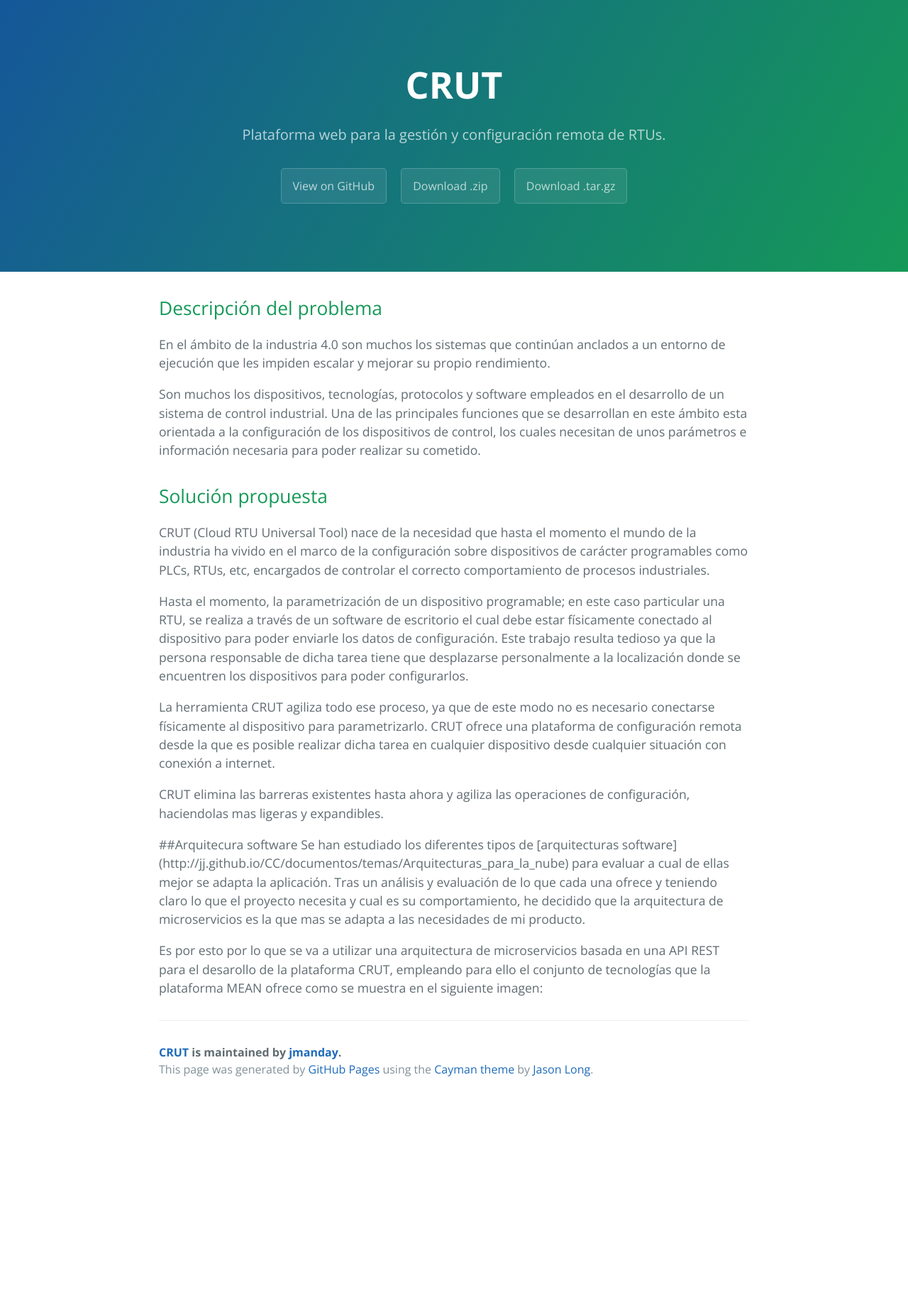
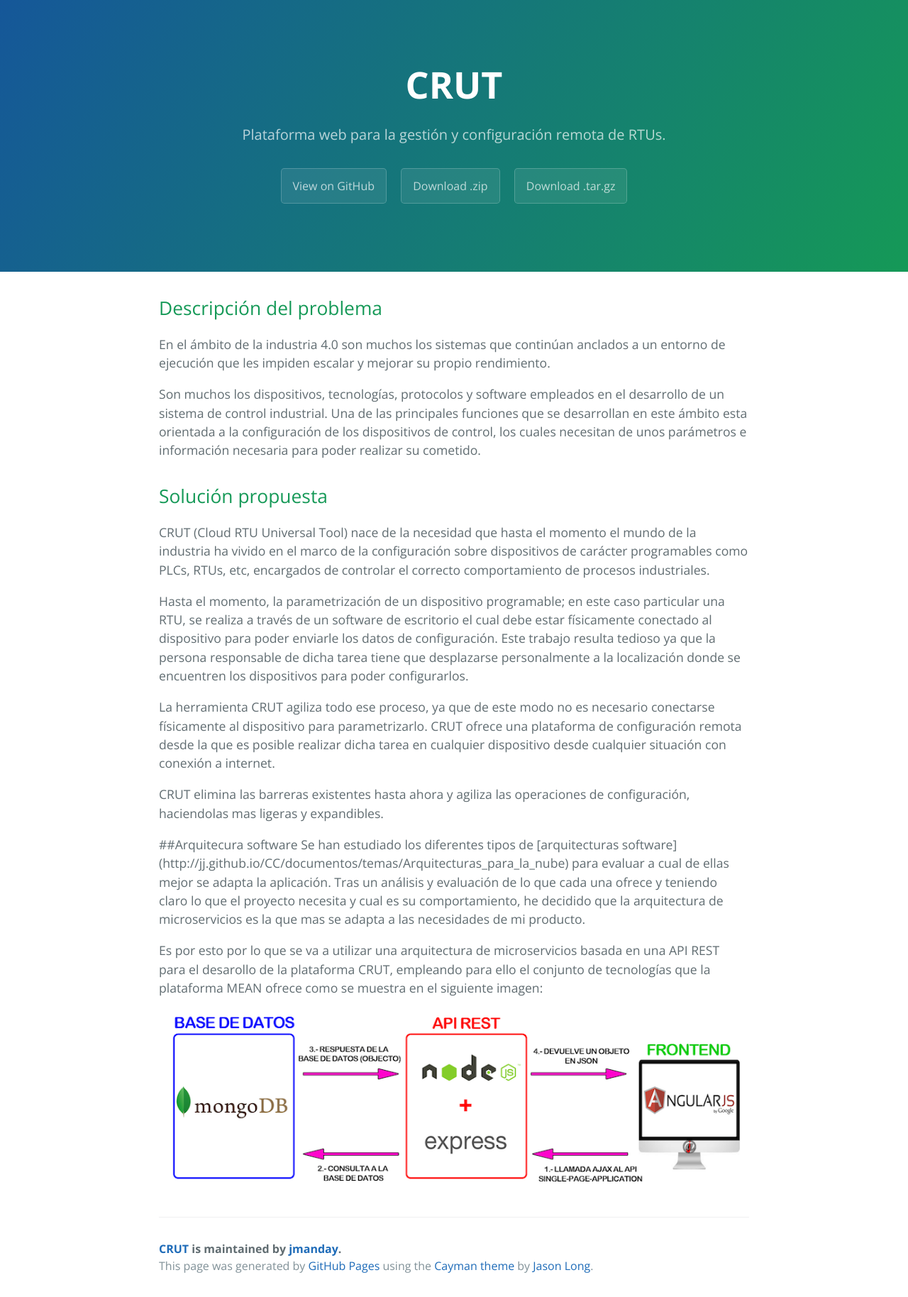
Before and after one commit to jmanday/CRUT, a Jekyll site: the page built from index.md, in a window 1280 px wide. Shown: the whole page at 71% size. Built offline with Jekyll 4.4.1, drawn with Linux system fonts in a browser that asks for light colours; before the commit the page ends 1551 px from its top, so only the background shows below that.

Commit message:
Actualizado fichero index.md

```diff
--- a/index.md
+++ b/index.md
@@ -22,3 +22,5 @@ CRUT elimina las barreras existentes hasta ahora y agiliza las operaciones de co
 Se han estudiado los diferentes tipos de [arquitecturas software] (http://jj.github.io/CC/documentos/temas/Arquitecturas_para_la_nube) para evaluar a cual de ellas mejor se adapta la aplicación. Tras un análisis y evaluación de lo que cada una ofrece y teniendo claro lo que el proyecto necesita y cual es su comportamiento, he decidido que la arquitectura de microservicios es la que mas se adapta a las necesidades de mi producto.
 
 Es por esto por lo que se va a utilizar una arquitectura de microservicios basada en una API REST para el desarollo de la plataforma CRUT, empleando para ello el conjunto de tecnologías que la plataforma MEAN ofrece como se muestra en el siguiente imagen:
+
+![Texto Alternativo](//github.com/jmanday/CRUT/blob/gh-pages/images/arquitectura.png "Arquitectura Software")
```
